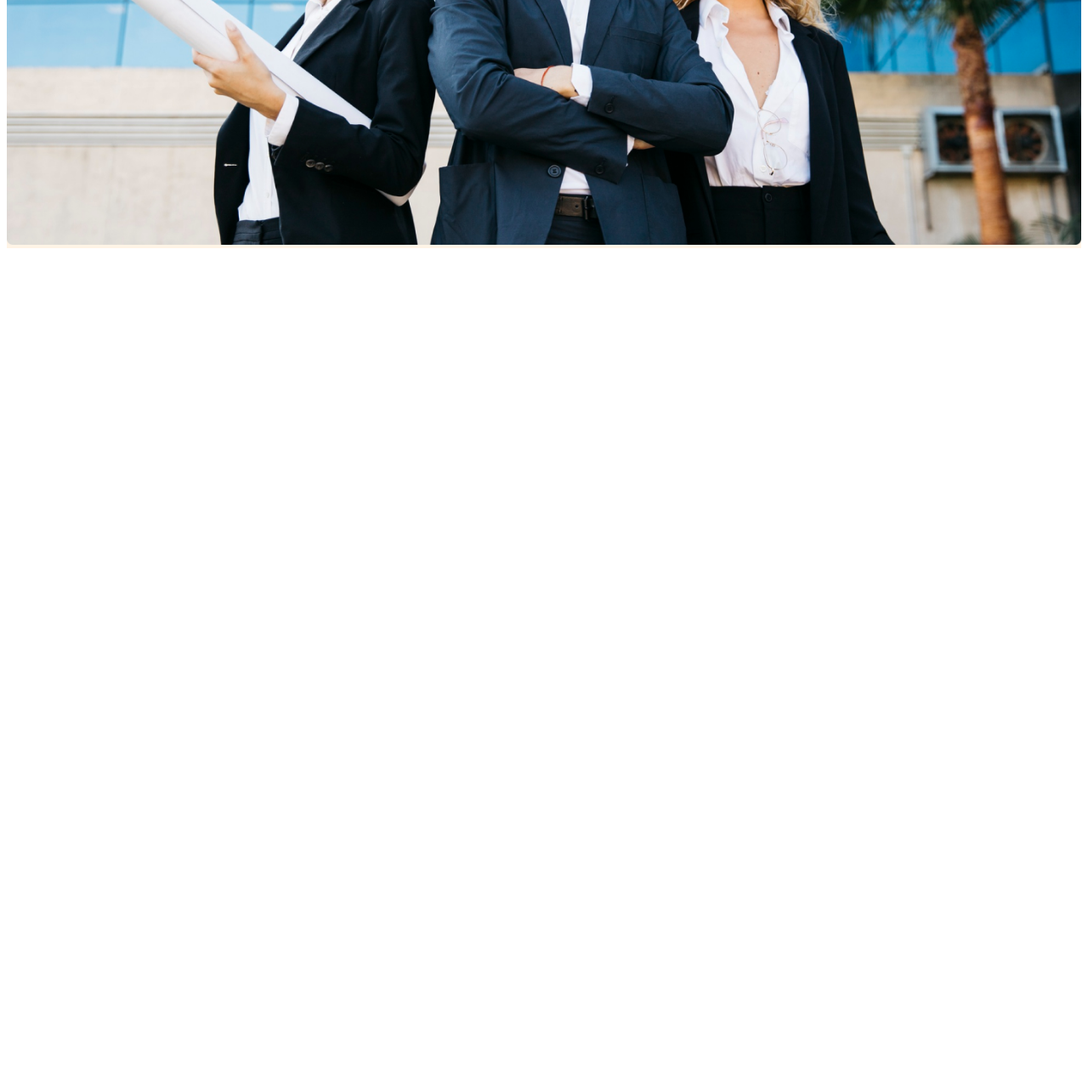
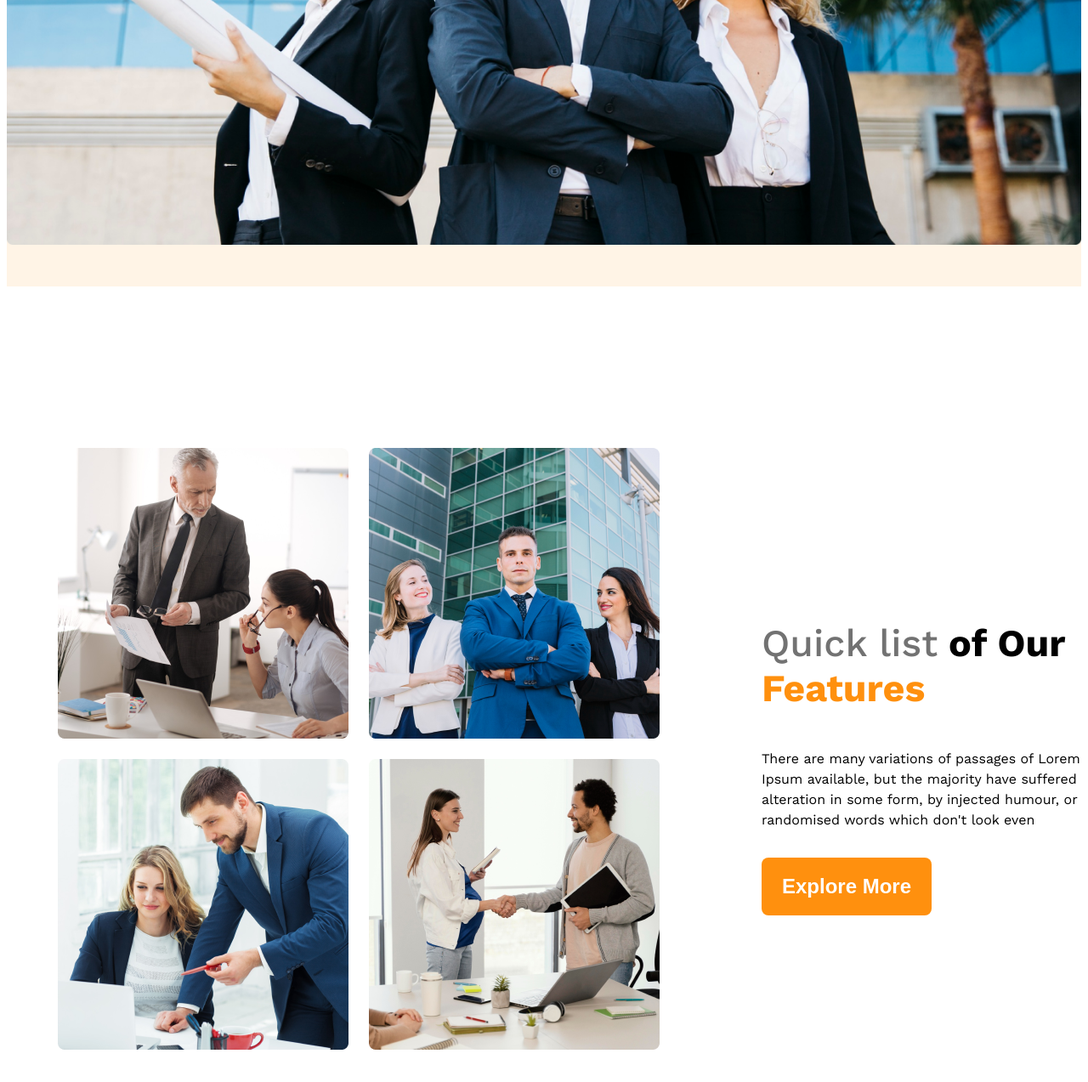
Before and after one commit to akmalhossain/g3-architects, a plain HTML site: page index.html in a window 1280 px wide. Shown: the part 913-2186 px from the top of the page at 85% size. Before the commit the page ends 1213 px from the top, so only its background shows below. Drawn offline with nearby package versions, Linux system fonts and the light colour scheme.

Commit message:
Our features section added

```diff
--- a/index.html
+++ b/index.html
@@ -34,7 +34,23 @@
 
     </header>
     <main>
-
+        <section class="teams display-flex">
+            <div class="team-image-container ">
+                <img src="images/team1.png" alt="two team member discuss">
+                <img src="images/team2.png" alt="two team member discuss">
+                <img src="images/team3.png" alt="two team member discuss">
+                <img src="images/team4.png" alt="two team member discuss">
+            </div>
+            <div class="our-feature">
+                <h3 class="feature-title">
+                    <span id="quick-list" class="text-light-gray">Quick list</span> <span>of Our</span> <span class="text-primary-color">Features</span>
+                </h3>
+                <p class="feature-description">
+                    There are many variations of passages of Lorem Ipsum available, but the majority have suffered alteration in some form, by injected humour, or randomised words which don't look even
+                </p>
+                <button class="btn-primary">Explore More</button>
+            </div>
+        </section>
     </main>
     <footer>
 
--- a/style/style.css
+++ b/style/style.css
@@ -6,7 +6,10 @@
     font-weight: 400;
     font-style: normal;
 }
-
+/* *{
+    margin: 0;
+    padding: 0;
+} */
 /* shared style */
 .display-flex {
     display: flex;
@@ -24,7 +27,9 @@
 .bg-light{
     background-color: rgba(255, 144, 14, 0.1);
 }
-
+.text-primary-color{
+    color:#FF900E
+}
 .btn-primary{
     background-color:#FF900E;
     border:none;
@@ -33,11 +38,19 @@
     font-size: 1.5rem;
     font-weight: 700;
     color: white;
+}
 
+main{
+    max-width: 1440px;
+    margin: 0 auto;
+}
+main > section{
+    margin-top: 130px;
 }
 /* header style */
 
 /* nva bar style */
+
 .navbar{
     justify-content: space-between;
     align-items: center;
@@ -78,11 +91,64 @@
 .banner-img{
     width: 100%;
 }
+header{
+    margin-bottom: 85px;
+    padding-bottom: 45px;
+}
+
+/* team feature related style */
+
+.teams{
+    align-items: center;
+}
+.team-image-container{
+    display: grid;
+    grid-template-columns: repeat(2, 1fr);
+    gap: 24px;
+    padding: 60px;
+}
+
+.our-feature{
+    margin-left: 60px;
+
+    max-width: 537px;
+}
+.feature-title{
+    font-size: 2.8rem;
+
+}
+ #quick-list{
+    font-weight: 500;
+ }
+
+ .feature-description{
+    line-height: 1.5rem;
+    margin-bottom: 32px;
+ }
+
+
+
+
+
+
+
+
+
+
+
 
 /* Responsive media quary */
 @media screen and (max-width: 576px) {
-    .navbar, .nav-links{
+    .navbar, .nav-links, .teams{
         flex-direction: column;
     }
+     .our-feature{
+        margin-left: 20px;
+        text-align: center;
+    }
 
+    .team-image-container{
+        display: grid;
+        grid-template-columns: repeat(1, 1fr);
+    }
 }
```
